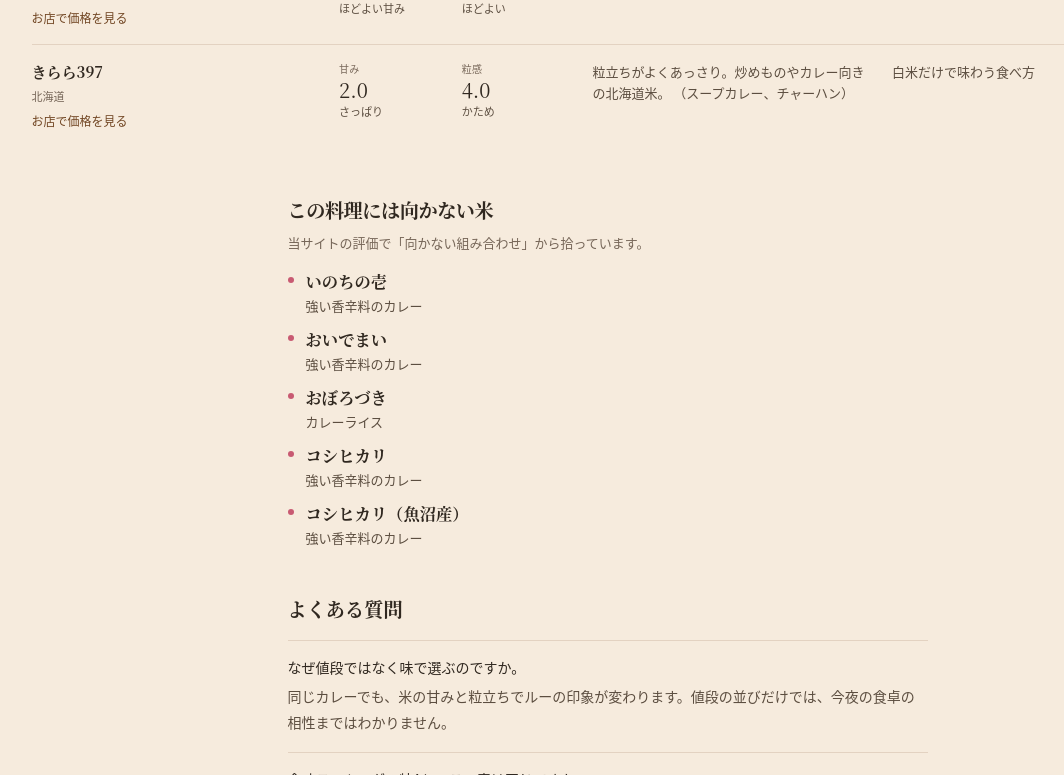
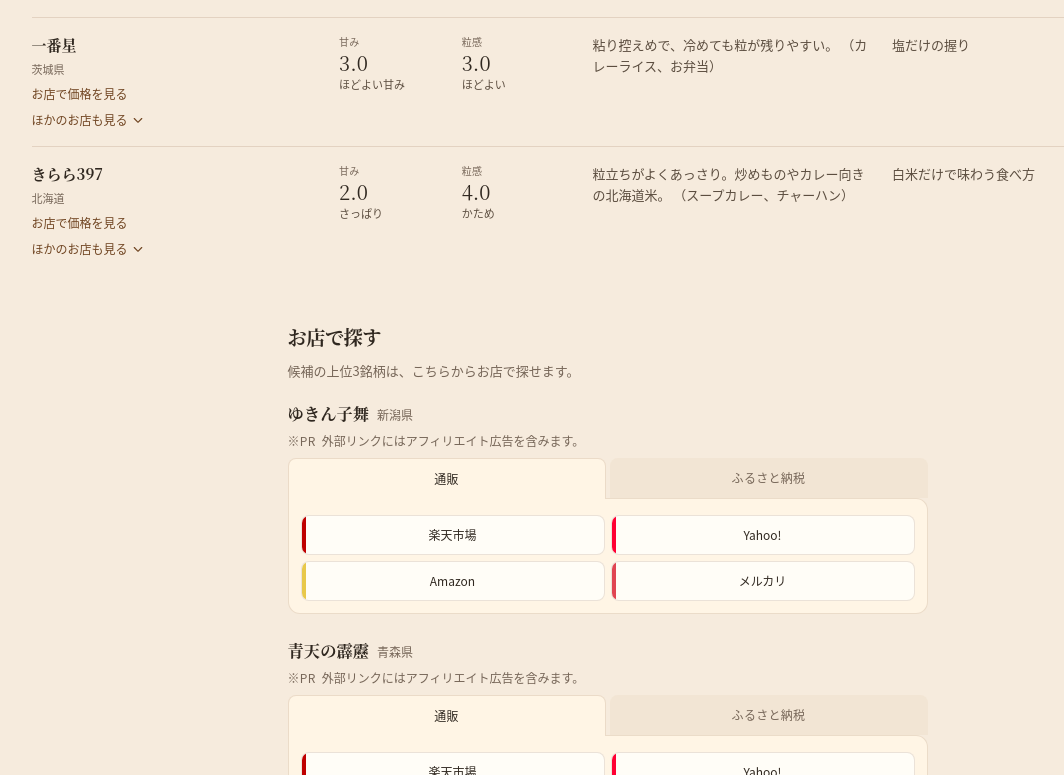
Before and after one commit to Toygaolingxiao/komesomme, a Next.js app: page /pair/curry in a window 1280 px wide. Shown: the part 1445-2220 px from the top of the page, without its empty margins (25-1089 px from the left). Built offline with nearby package versions, Linux system fonts and the light colour scheme; no server answers.

Commit message:
pair ページの購入導線を拡充：比較表の行展開＋上位3銘柄のお店で探す区（v1.11.0）

```diff
--- a/package.json
+++ b/package.json
@@ -1,6 +1,6 @@
 {
   "name": "komesomme",
-  "version": "1.10.0",
+  "version": "1.11.0",
   "private": true,
   "scripts": {
     "dev": "cross-env NODE_OPTIONS=--use-system-ca next dev --turbopack",
--- a/src/components/pair/ComparisonTable.tsx
+++ b/src/components/pair/ComparisonTable.tsx
@@ -1,5 +1,6 @@
 import Link from "next/link";
 import { AffiliateDisclosure } from "@/components/AffiliateDisclosure";
+import { RowShopExpand } from "@/components/pair/RowShopExpand";
 import { FOCUS } from "@/components/matrix/shared";
 import {
   AFFILIATE_LINK_REL,
@@ -122,6 +123,7 @@ export function ComparisonTable({
                     >
                       お店で価格を見る
                     </a>
+                    <RowShopExpand rice={row.rice} />
                   </th>
                   <td className="px-2 py-4 align-top">
                     <div className="grid grid-cols-2 gap-2">
--- a/src/components/pair/PairView.tsx
+++ b/src/components/pair/PairView.tsx
@@ -2,6 +2,7 @@ import Link from "next/link";
 import { BowlMark } from "@/components/brand/EditorialMarks";
 import { EditorialArt } from "@/components/editorial/EditorialArt";
 import { ComparisonTable, type ComparisonRow } from "@/components/pair/ComparisonTable";
+import { ShopLinksStrip } from "@/components/ShopLinksStrip";
 import { FOCUS } from "@/components/matrix/shared";
 import { READING_COLUMN, SITE_COLUMN } from "@/components/siteChrome";
 import { EDITORIAL_COLLECTIONS } from "@/data/editorial/collections";
@@ -129,6 +130,40 @@ export function PairView({ resolved }: { resolved: ResolvedPairing }) {
         <ComparisonTable rows={rows} title={page.candidateTitle ?? "今夜の候補"} />
       </div>
 
+      {top.length > 0 ? (
+        <section className={`${READING_COLUMN} mt-12`} aria-labelledby="pair-shop-heading">
+          <h2
+            id="pair-shop-heading"
+            className="font-serif text-[1.2rem] font-semibold tracking-tight"
+          >
+            お店で探す
+          </h2>
+          <p className="mt-2 text-[13px] leading-relaxed text-[var(--km-muted)]">
+            候補の上位3銘柄は、こちらからお店で探せます。
+          </p>
+          {top.slice(0, 3).map((rice, index) => (
+            <div key={rice.id} className={index === 0 ? "mt-5" : "mt-6"}>
+              <Link href={`/library/${rice.id}`} className={FOCUS}>
+                <span className="font-serif text-[1.02rem] font-semibold hover:text-[var(--km-brown)]">
+                  {rice.name}
+                </span>
+                <span className="ml-2 text-[12px] text-[var(--km-muted)]">
+                  {rice.prefecture}
+                </span>
+              </Link>
+              <ShopLinksStrip
+                rice={rice}
+                variant="compact"
+                expandMode="always"
+                title=""
+                disclosure="pr"
+                className="mt-2"
+              />
+            </div>
+          ))}
+        </section>
+      ) : null}
+
       <section className={`${READING_COLUMN} mt-12`} aria-labelledby="pair-avoid-heading">
               <h2
                 id="pair-avoid-heading"
--- /dev/null
+++ b/src/components/pair/RowShopExpand.tsx
@@ -0,0 +1,50 @@
+"use client";
+
+import { useId, useState } from "react";
+import { CaretDown } from "@phosphor-icons/react";
+import { ShopLinksStrip } from "@/components/ShopLinksStrip";
+import { FOCUS } from "@/components/matrix/shared";
+import { isShopLinksEnabled } from "@/lib/affiliate/shopLinksEnabled";
+import type { RiceProfileV2 } from "@/types/rice";
+
+/**
+ * Quiet per-row expander in the pair comparison table: the Rakuten text link
+ * stays the primary outlet; this reveals the full set of shop links in place.
+ */
+export function RowShopExpand({ rice }: { rice: RiceProfileV2 }) {
+  const [open, setOpen] = useState(false);
+  const panelId = useId();
+
+  if (!isShopLinksEnabled()) return null;
+
+  return (
+    <div>
+      <button
+        type="button"
+        aria-expanded={open}
+        aria-controls={panelId}
+        onClick={() => setOpen((prev) => !prev)}
+        className={`mt-1.5 inline-flex items-center gap-1 font-sans text-[12px] font-normal text-[var(--km-brown)] underline-offset-2 hover:underline ${FOCUS}`}
+      >
+        {open ? "とじる" : "ほかのお店も見る"}
+        <CaretDown
+          size={12}
+          weight="bold"
+          aria-hidden
+          className={`shrink-0 transition duration-200 ${open ? "rotate-180" : ""}`}
+        />
+      </button>
+      {open ? (
+        <div id={panelId} className="mt-2">
+          <ShopLinksStrip
+            rice={rice}
+            variant="compact"
+            expandMode="always"
+            title=""
+            disclosure="pr"
+          />
+        </div>
+      ) : null}
+    </div>
+  );
+}
```
Also changed, not shown: 3 other files (tests, documents, lock files or other folders).
